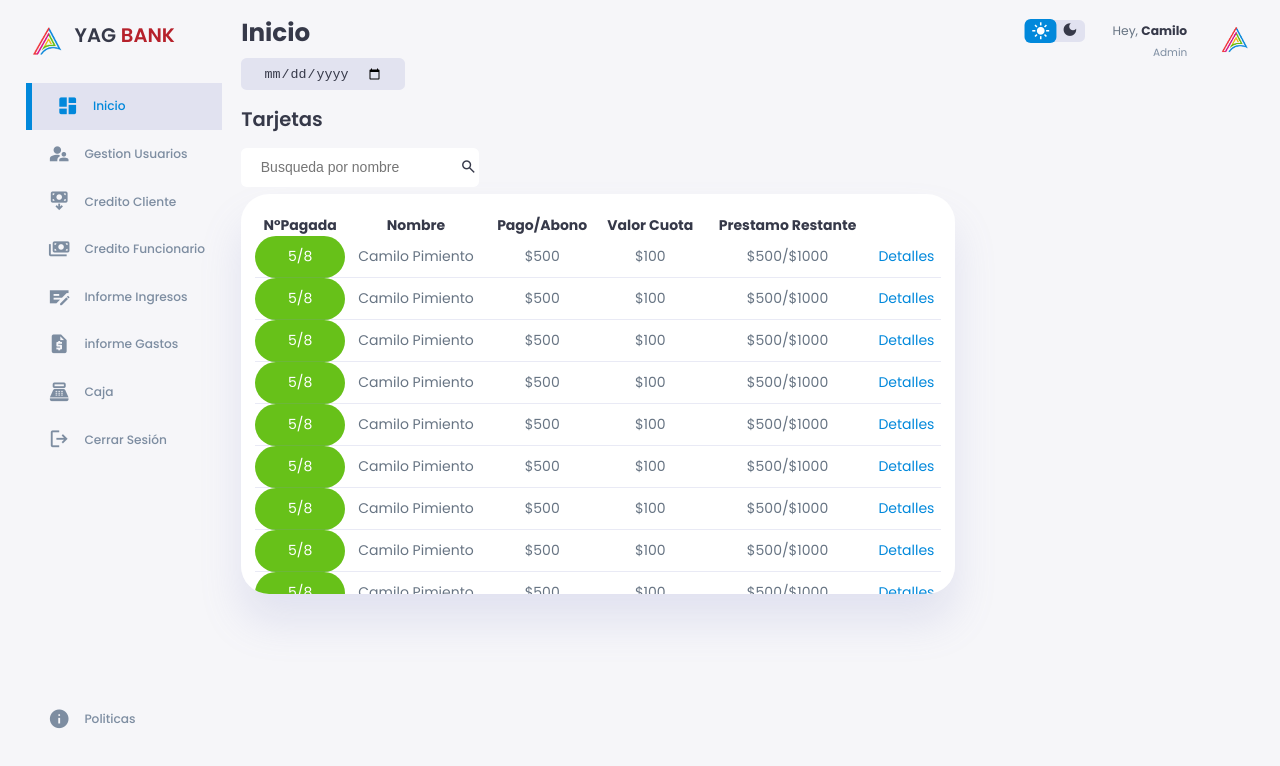
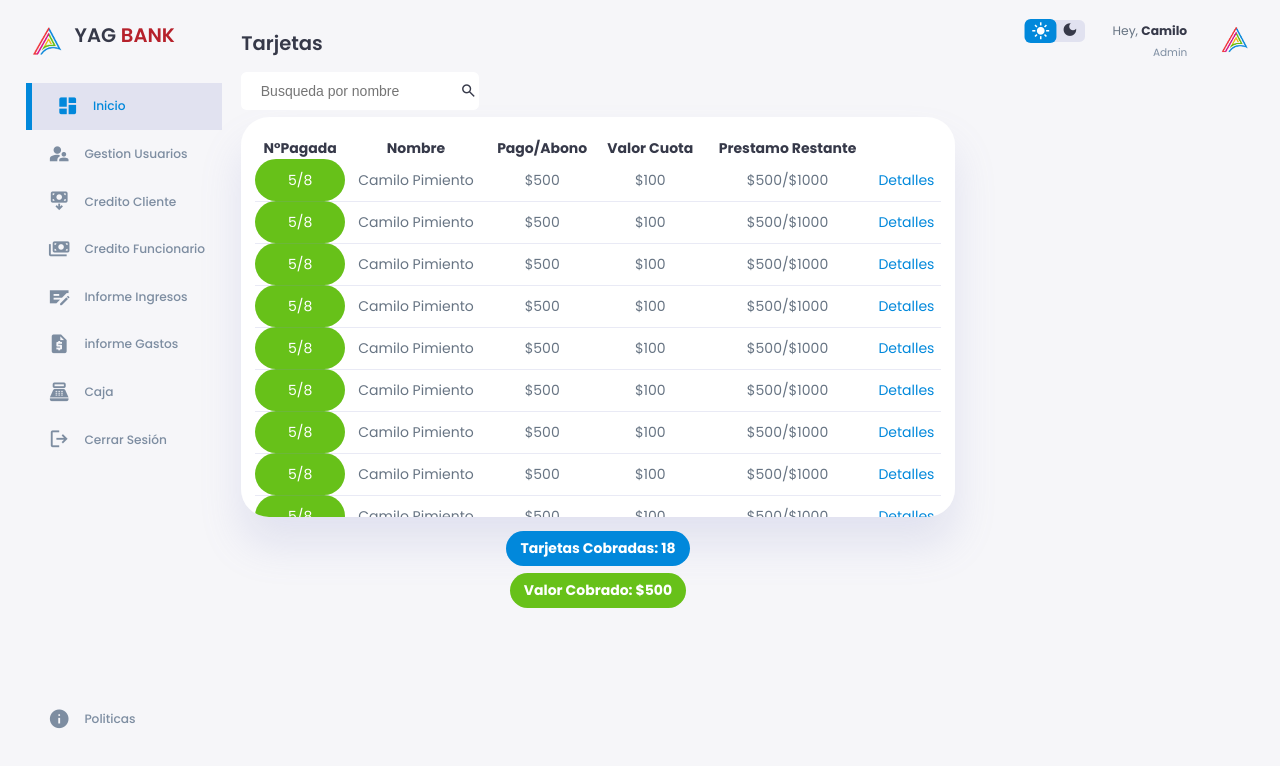
Before and after one commit to CamiloZkCode/FinanzasPanama, a Vue app: page /usuarios in a window 1280 px wide. Both pictures are taken after typing "Sample", "Sample123" into the empty fields and a click on the button "Iniciar". Shown: the top 766 px of the page. Built offline with nearby package versions, Linux system fonts and the light colour scheme.

Commit message:
filtro y tarjeta

```diff
--- a/src/components/GestionUsuarios/TablaUsuarios.vue
+++ b/src/components/GestionUsuarios/TablaUsuarios.vue
@@ -87,11 +87,12 @@
         <div class="contenedor-tabla">
             <div class="filtros">
                 <div class="filtro-cedula">
-                    <input class="filtro-ced" type="text" placeholder="Buscar por cédula" />
+                    <input class="filtro-ced" type="text" placeholder="Buscar por cédula" v-model="filtroCedula" />
                     <span class="material-symbols-outlined">search</span>
                 </div>
+
                 <div class="filtro-cargo">
-                    <Label class="lblcargo"> Cargo:</Label>
+                    <label class="lblcargo">Cargo:</label>
                     <select v-model="filtroCargo">
                         <option value="">Todos los cargos</option>
                         <option value="Administrador">Administrador</option>
@@ -100,7 +101,6 @@
                     </select>
                 </div>
             </div>
-
 
             <div class="tabla-scrollable">
                 <table class="tabla-usuarios">
@@ -115,51 +115,16 @@
                         </tr>
                     </thead>
                     <tbody>
-
-                        <tr>
-                            <td>5554545</td>
-                            <td>Supervisor</td>
-                            <td>Carlos</td>
-                            <td>Alberto</td>
-                            <td><span class="material-symbols-outlined delete">
-                                    delete
-                                </span>
+                        <tr v-for="usuario in usuariosFiltrados" :key="usuario.id_usuario">
+                            <td>{{ usuario.id_usuario }}</td>
+                            <td>{{ usuario.rol }}</td>
+                            <td>{{ usuario.nombre }}</td>
+                            <td>{{ usuario.jefe }}</td>
+                            <td>
+                                <span class="material-symbols-outlined delete">delete</span>
                             </td>
                             <td>
-                                <span class="material-symbols-outlined edit">
-                                    edit
-                                </span>
-                            </td>
-                        </tr>
-                        <tr>
-                            <td>5554545</td>
-                            <td>Supervisor</td>
-                            <td>Carlos</td>
-                            <td>Alberto</td>
-                            <td><span class="material-symbols-outlined delete">
-                                    delete
-                                </span>
-                            </td>
-                            <td>
-                                <span class="material-symbols-outlined edit">
-                                    edit
-                                </span>
-                            </td>
-                        </tr>
-
-                        <tr>
-                            <td>5554545</td>
-                            <td>Supervisor</td>
-                            <td>Carlos</td>
-                            <td>Alberto</td>
-                            <td><span class="material-symbols-outlined delete">
-                                    delete
-                                </span>
-                            </td>
-                            <td>
-                                <span class="material-symbols-outlined edit">
-                                    edit
-                                </span>
+                                <span class="material-symbols-outlined edit">edit</span>
                             </td>
                         </tr>
                     </tbody>
@@ -171,7 +136,8 @@
 </template>
 
 <script setup>
-import { ref } from 'vue'
+
+import { ref, computed } from 'vue'
 
 // Simula el usuario logueado
 const usuarioLogueado = ref({
@@ -229,6 +195,30 @@ const guardarCliente = () => {
     console.log('Cliente registrado:', cliente.value)
     mostrarCliente.value = false
 }
+
+// Simulación de datos
+const usuarios = ref([
+    { id_usuario: 5554545, rol: 'Supervisor', nombre: 'Carlos', jefe: 'Alberto' },
+    { id_usuario: 1234567, rol: 'Administrador', nombre: 'Laura', jefe: '-' },
+    { id_usuario: 9876543, rol: 'Trabajador', nombre: 'Julián', jefe: 'Carlos' },
+    { id_usuario: 1112223, rol: 'Supervisor', nombre: 'Paola', jefe: 'Alberto' }
+])
+
+const filtroCedula = ref('')
+const filtroCargo = ref('')
+
+// Filtro combinado
+const usuariosFiltrados = computed(() => {
+    return usuarios.value.filter(usuario => {
+        const coincideCedula = usuario.id_usuario
+            .toString()
+            .includes(filtroCedula.value.trim())
+        const coincideCargo =
+            filtroCargo.value === '' ||
+            usuario.rol.toLowerCase() === filtroCargo.value.toLowerCase()
+        return coincideCedula && coincideCargo
+    })
+})
 </script>
 
 <style scoped>
--- a/src/components/ListadoInicio.vue
+++ b/src/components/TarjetasInicio.vue
@@ -187,6 +187,11 @@
                 </tbody>
             </table>
         </div>
+
+        <div class="contador-tarjetas">
+            <h4 class="tarjetas-cobradas">Tarjetas Cobradas: <span id="tarjeta">18</span></h4>
+            <h4 class="valor-cobrado">Valor Cobrado: <span id="cobro">$500</span></h4>
+        </div>
     </div>
 </template>
 
@@ -367,13 +372,13 @@ table tbody td {
 table tbody tr td.estado {
     background: var(--color-aprobado);
     color: var(--color-blanco);
-    border-radius:var(--card-border-radius)
+    border-radius: var(--card-border-radius)
 }
 
 table tbody tr td.estado1 {
     background: var(--color-peligro);
     color: var(--color-blanco);
-    border-radius:var(--card-border-radius)
+    border-radius: var(--card-border-radius)
 }
 
 
@@ -385,6 +390,32 @@ table tbody tr td.estado1 {
     color: var(--primer-color);
 }
 
+
+.contador-tarjetas {
+    margin-top: 1rem;
+    display: flex;
+    flex-direction: column;
+    align-items: center;
+    text-align: center;
+    gap: 0.5rem;
+}
+
+.contador-tarjetas .tarjetas-cobradas {
+    background-color: var(--primer-color);
+    color: var(--color-blanco);
+    padding: 0.5rem 1rem;
+    border-radius: var(--card-border-radius);
+    font-size: 1rem;
+
+}
+
+.contador-tarjetas .valor-cobrado {
+    background-color: var(--color-aprobado);
+    color: var(--color-blanco);
+    padding: 0.5rem 1rem;
+    border-radius: var(--card-border-radius);
+    font-size: 1rem;
+}
 
 
 
--- a/src/layouts/AsidebarLayout.vue
+++ b/src/layouts/AsidebarLayout.vue
@@ -14,7 +14,7 @@
 
 <script setup>
 import Asidebar from '../components/Asidebar.vue'
-import ListadoInicio from '../components/ListadoInicio.vue';
+import ListadoInicio from '../components/TarjetasInicio.vue';
 import BarraLogin from '../components/BarraLogin.vue';
 
 
--- a/src/views/Inicio.vue
+++ b/src/views/Inicio.vue
@@ -1,8 +1,5 @@
 <template>
-        <h1>Inicio</h1>
-        <div class="date">
-            <input type="date">
-        </div>
+
 </template>
 
 <style scoped>
```
